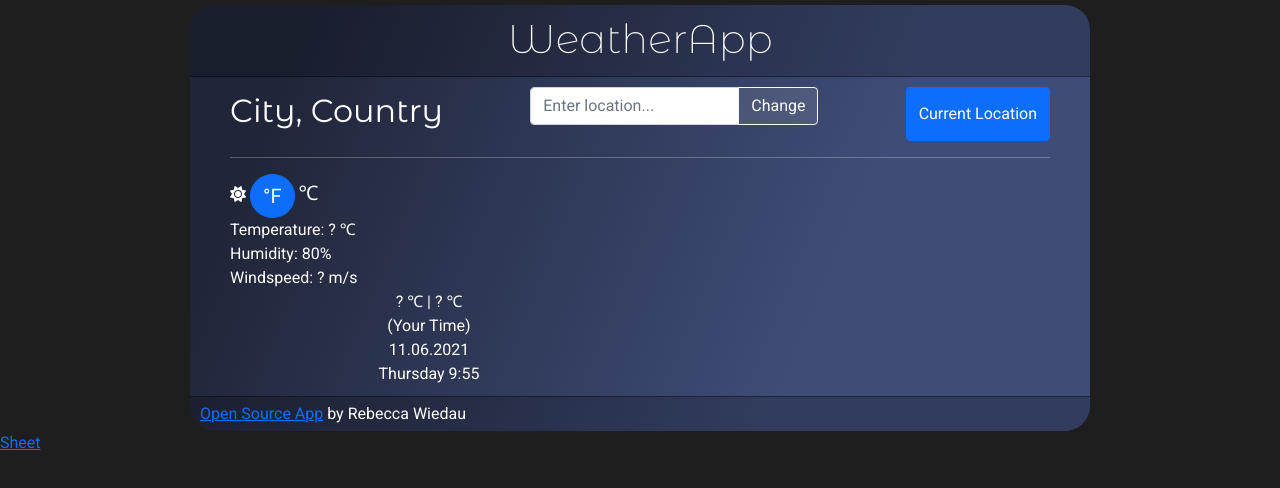
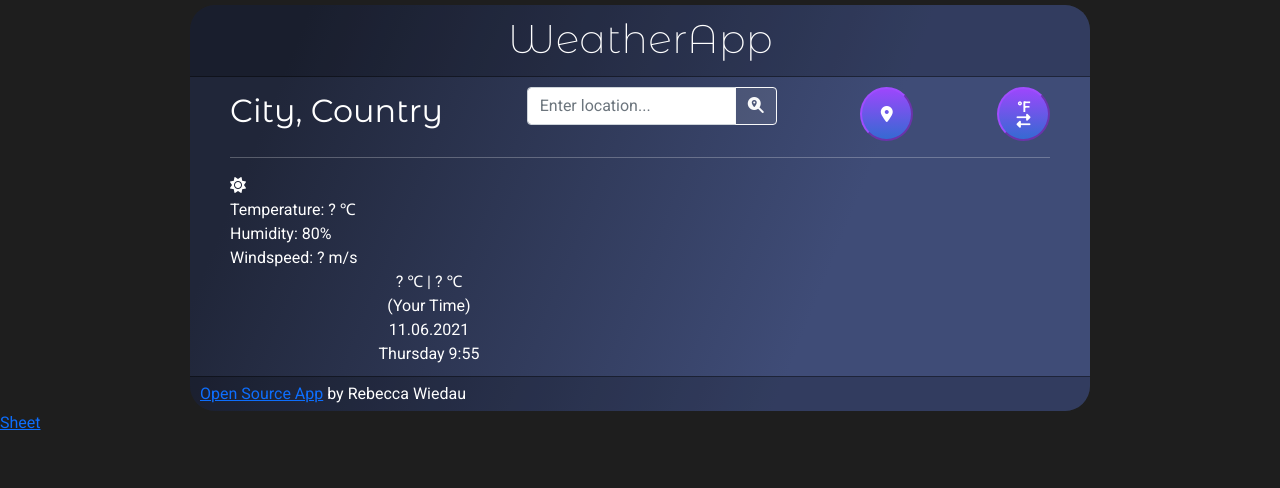
Before and after one commit to RebeccaWiedau/WeatherApp, a plain HTML site: page index.html in a window 1280 px wide. Drawn offline with nearby package versions, Linux system fonts and the light colour scheme.

Commit message:
Add icons to buttons, refactor/style current location and unit button

```diff
--- a/index.html
+++ b/index.html
@@ -37,25 +37,29 @@
                     />
                     <div class="input-group-append">
                         <button
-                                class="btn btn-outline-light change-button"
+                                class="btn btn-outline-light change-button "
                                 type="submit"
                         >
-                            Change
+                            <i class="fas fa-search-location"></i>
                         </button>
                     </div>
                 </div>
             </form>
-            <button class="current-location__button btn btn-primary">
-                Current Location
+            <button class="current-location__button round-button rounded-circle">
+                <i class="fas fa-map-marker-alt"></i>
             </button>
+            <button class="round-button rounded-circle"><div class="switch-image"><span class="degree_unit">°F</span><br/><i class="fas fa-exchange-alt"></i></div></button>
+
         </div>
         <hr/>
         <div class="main row">
             <div class="today col-6">
                 <div class="">
                     <i class="fas fa-sun">
-                    </i> <button class="btn btn-primary rounded-circle" value=""><span class="degree_unit fahrenheit">°F</span></button>
-                    <span class="degree_unit fahrenheit">℃</span>
+                    </i>
+
+
+
 
 
 
--- a/src/styles.css
+++ b/src/styles.css
@@ -12,7 +12,29 @@ h1 {
   font-family: "Montserrat Alternates", sans-serif;
   font-weight: 100;
 }
+.switch-image {
+  width: 35px;
+  margin: 7px;
+  line-height: 1;
+  font-size: 14px;
+}
 
+.degree_unit {
+  font-weight: bold;
+}
+
+.round-button {
+  border-color: #a04dff;
+  background: -webkit-linear-gradient(#9c47fc, #356ad2);
+  -webkit-background-clip: border-box;
+  -webkit-text-fill-color: white;
+  box-sizing: content-box;
+  padding: 0;
+}
+.fa-map-marker-alt {
+  width: 35px;
+  margin: 7px;
+}
 .container {
   border-radius: 25px;
   margin-top: 5px;
@@ -70,9 +92,7 @@ footer {
 }
 
 
-.degree_unit {
-  font-size: 20px;
-}
+
 
 
 .main-row {
```
Also changed, not shown: sheet.html (+1 -0 lines).
